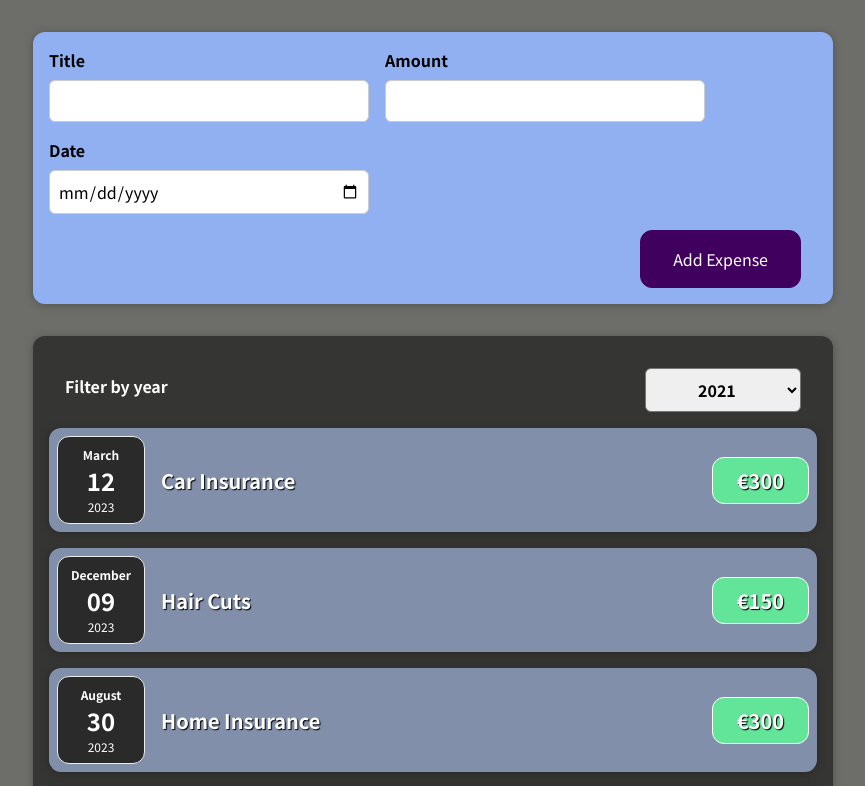
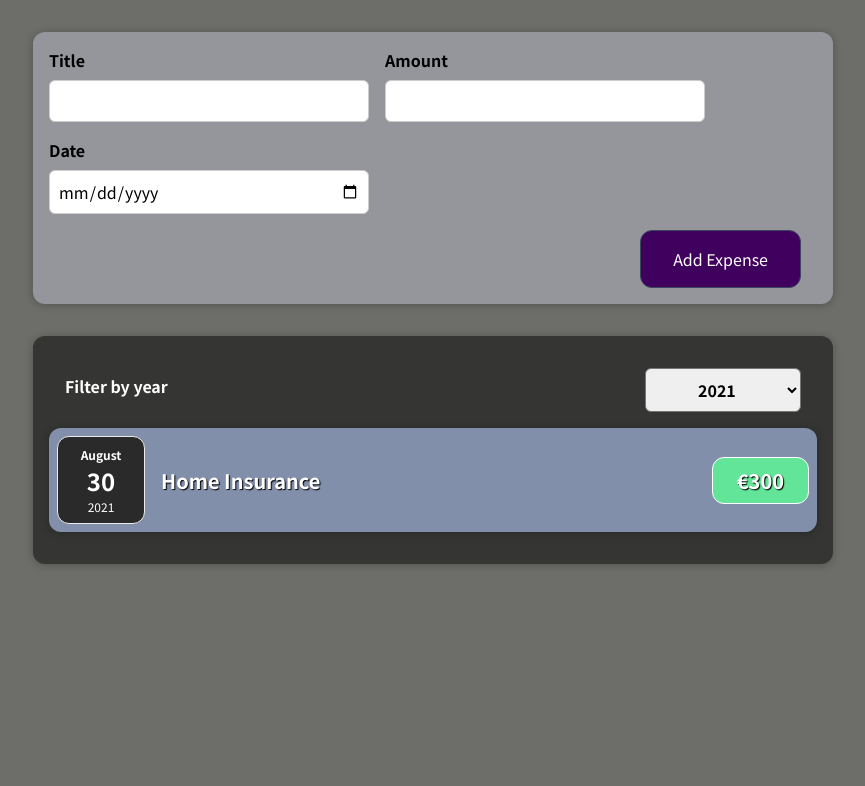
Before and after one commit to KristianColville1/react-expense-tracker, a React (Create React App) app: page / in a window 1280 px wide. Shown: the top 786 px of the page, without its empty margins (207-1072 px from the left). Built offline with nearby package versions, Linux system fonts and the light colour scheme.

Commit message:
Added conditional content after expenses filter

```diff
--- a/src/App.js
+++ b/src/App.js
@@ -1,38 +1,42 @@
 import Expenses from "./components/Expenses/Expenses";
 import NewExpense from "./components/NewExpense/NewExpense";
+import { useState } from "react";
 
-function App() {
-    const expenses = [
+
+const DUMMY_EXPENSES = [
     {
-            id: "1",
+        id: "1a",
         title: "Car Insurance",
         amount: 300,
         date: new Date(2023, 2, 12),
     },
     {
-            id: "2",
+        id: "2a",
         title: "Hair Cuts",
         amount: 150,
-            date: new Date(2023, 11, 9),
+        date: new Date(2022, 11, 9),
     },
     {
-            id: "3",
+        id: "3a",
         title: "Home Insurance",
         amount: 300,
-            date: new Date(2023, 7, 30),
+        date: new Date(2021, 7, 30),
     },
     {
-            id: "4",
+        id: "4a",
         title: "Health Insurance",
         amount: 900,
         date: new Date(2023, 5, 29),
     },
 ];
+function App() {
+    const [expenses, setExpenses] = useState(DUMMY_EXPENSES);
 
-    const addExpenseHandler = expense => {
-        console.log('In App.js');
-        console.log(expense);
-    }
+    const addExpenseHandler = (expense) => {
+        setExpenses(prevExpenses => {
+            return [expense, ...prevExpenses];
+        });
+    };
     return (
         <div>
             <NewExpense onAddExpense={addExpenseHandler}></NewExpense>
--- a/src/components/Expenses/Expenses.js
+++ b/src/components/Expenses/Expenses.js
@@ -9,6 +9,22 @@
     const filterChangeHandler = (year) => {
         setFilteredYear(year);
     };
+    const filteredExpenses = props.items.filter((expense) => {
+        return expense.date.getFullYear().toString() === filteredYear;
+    });
+    let expensesContent = <p>No expenses found.</p>;
+    if (filteredExpenses.length > 0) {
+        expensesContent =
+            filteredExpenses.length > 0 &&
+            filteredExpenses.map((expense) => (
+                <ExpenseItem
+                    key={expense.id}
+                    title={expense.title}
+                    amount={expense.amount}
+                    date={expense.date}
+                />
+            ));
+    }
     return (
         <div>
             <Card className="expenses">
@@ -16,13 +32,7 @@
                     selected={filteredYear}
                     onChangeFilter={filterChangeHandler}
                 />
-                {props.items.map((expense) => (
-                    <ExpenseItem
-                        title={expense.title}
-                        amount={expense.amount}
-                        date={expense.date}
-                    />
-                ))}
+                {expensesContent}
             </Card>
         </div>
     );
--- a/src/components/NewExpense/NewExpense.css
+++ b/src/components/NewExpense/NewExpense.css
@@ -1,5 +1,5 @@
 .new-expense {
-    background-color: #91b0f2;
+    background-color: #94969b;
     padding: 1rem;
     margin: 2rem auto;
     width: 50rem;
@@ -13,7 +13,7 @@
     font: inherit;
     cursor: pointer;
     padding: 1rem 2rem;
-    border: 1px solid #40005d;
+    border: 1px solid #3c4660;
     background-color: #40005d;
     color: white;
     border-radius: 12px;
```
Lines whose indentation alone changed are shown as unchanged.
